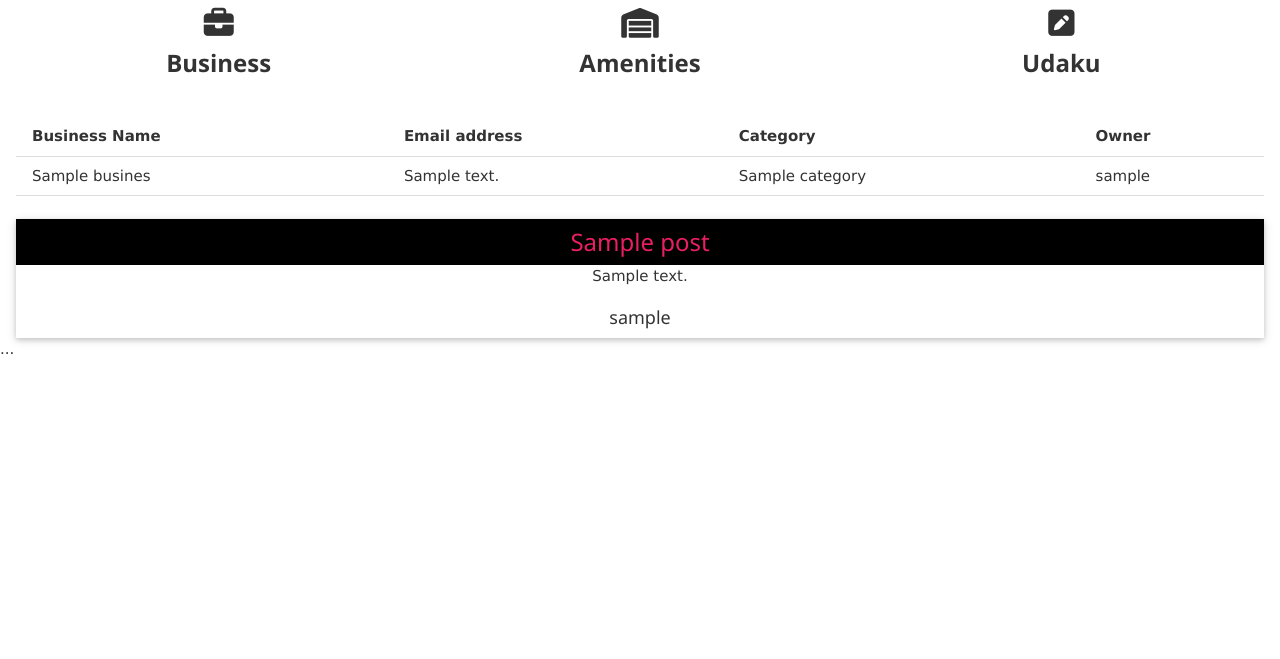
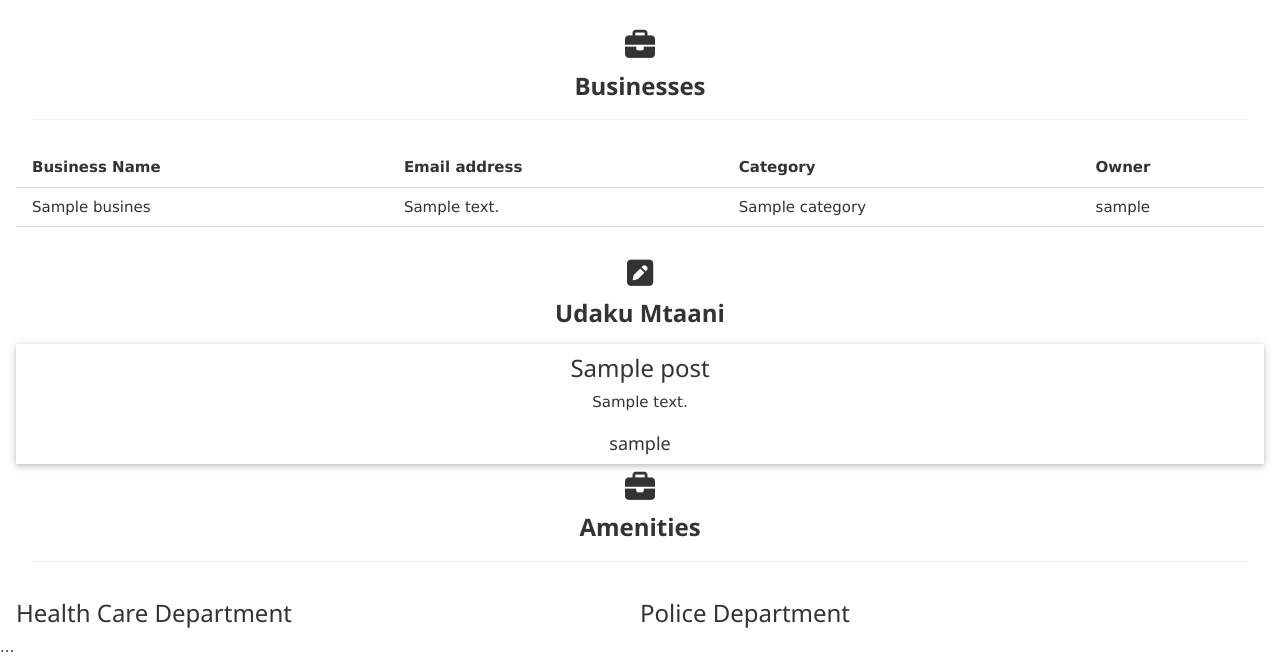
Before and after one commit to nimomaina/Hood, a Django app: page /hood/1 in a window 1280 px wide. Shown: the part 389-1048 px from the top of the page. Before the commit the page ends 743 px from the top, so only its background shows below. Run offline with Django 3.2, Linux system fonts and the light colour scheme; a user stored in the database is signed in; tables that the repository leaves empty hold one stand-in row (values such as "Sample post"); parts of the project's set-up code (start-up, migrations or seed data) failed here and were passed over; some libraries are stand-ins or nearby versions.

Commit message:
Edit page to display amneties

```diff
--- a/micasa/templates/hood.html
+++ b/micasa/templates/hood.html
@@ -21,29 +21,19 @@
 
 
 </div>
-<div class="w3-row-padding">
-    <div class="w3-col l4 w3-padding w3-center">
+
+<div class="w3-container">
+    <br>
+    <div class="w3-row">
+        <div class=" w3-padding w3-center">
             <a href="/upload_business"><i class="fas fa-briefcase fa-2x w3-center "></i>
 
-            <h3><strong>Business</strong></h3></a>
-
-    </div>
-    <div class="w3-col l4 w3-padding w3-center">
-        <a href=""><i class="fas fa-warehouse fa-2x w3-center "></i>
-            <h3><strong>Amenities</strong></h3></a>
-    </div>
-    <div class="w3-col l4 w3-padding w3-center">
-        <a href="/post"><i class="fas fa-pen-square fa-2x w3-center"></i>
-            <h3><strong>Udaku</strong></h3></a>
-
+                <h3><strong>Businesses</strong></h3></a>
+            <hr>
 
         </div>
 
 
-</div>
-<div class="w3-container">
-    <br>
-    <div class="w3-row">
         <table class="w3-table w3-bordered">
             <tr>
                 <th>Business Name</th>
@@ -63,13 +53,18 @@
     </div>
     <br>
     <div class="w3-row">
-            <h
+        <div class=" w3-padding w3-center">
+            <a href="/post"><i class="fas fa-pen-square fa-2x w3-center"></i>
+                <h3><strong>Udaku Mtaani</strong></h3></a>
+
+
+        </div>
         <div>
             {% for post in posts%}
 
             <div class="w3-card-2 w3-center">
 
-                    <header class="w3-container w3-black w3-text-pink">
+                <header class="w3-container">
                     <h3>{{post.title}}</h3>
 
                 </header>
@@ -87,11 +82,29 @@
 
 
         </div>
+        <div class="w3-row">
+
+                <div class=" w3-padding w3-center">
+                    <a href="/upload_business"><i class="fas fa-briefcase fa-2x w3-center "></i>
+
+                        <h3><strong>Amenities</strong></h3></a>
+                    <hr>
+
+                </div>
+            <div class="w3-row">
+                <div class="w3-col l6">
+                    <h3>Health Care Department</h3>
+                </div>
+                     <div class="w3-col l6">
+                           <h3>Police Department</h3>
+
+                </div>
+            </div>
+
 
         </div>
 
 
-
-
+    </div>
 </div>
     {% endblock %}
```
Lines whose indentation alone changed are shown as unchanged.
